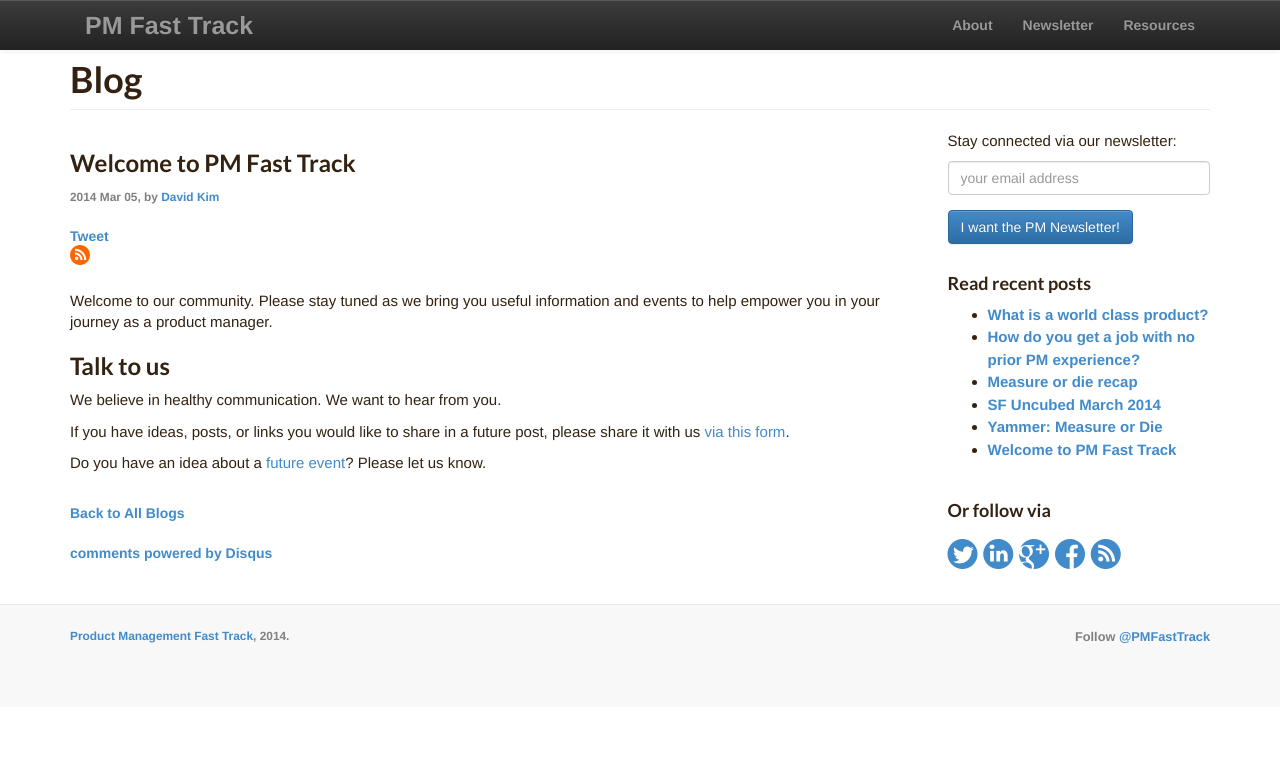
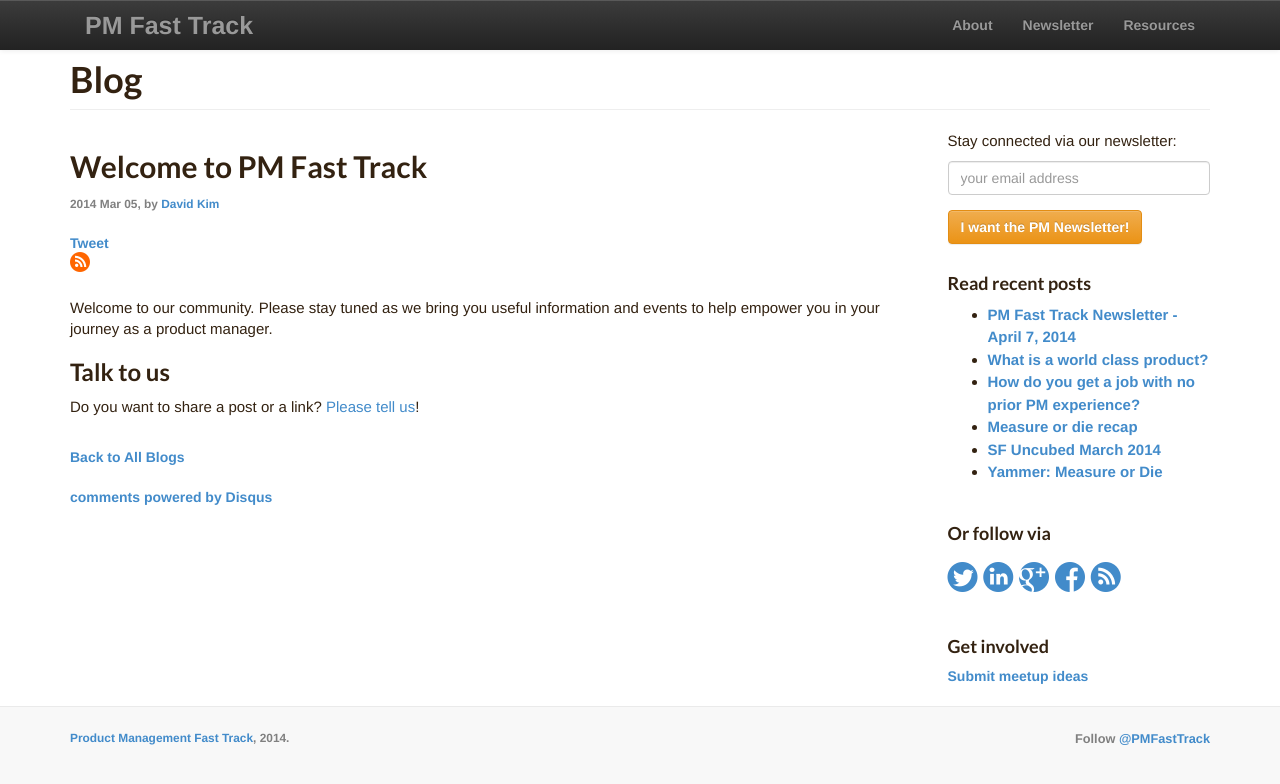
Before and after one commit to productmanagers/productmanagers.github.io, a Jekyll site: the page built from blog/_posts/2014-03-05-welcome-to-pm-fast-track.md, in a window 1280 px wide. Shown: the top 784 px of the page. Built offline with Jekyll 4.4.1, drawn with Linux system fonts in a browser that asks for light colours; nearby versions of some CDN libraries; comment, search, counter and statistics services are not loaded.

Commit message:
new post

```diff
--- a/_includes/mailchimp
+++ b/_includes/mailchimp
@@ -7,7 +7,7 @@
     <!-- real people should not fill this in and expect good things - do not remove this or risk form bot signups-->
     <div style="position: absolute; left: -5000px;"><input type="text" name="b_f42de1024ad6e1711b562476f_85ebd946c3" value=""></div>
   </div>
-    <button type="submit" class="btn btn-primary" name="subscribe" id="mc-embedded-subscribe">I want the PM Newsletter!</button>
+    <button type="submit" class="btn btn-warning" name="subscribe" id="mc-embedded-subscribe"><strong>I want the PM Newsletter!</strong></button>
 </form>
 
 <!--End mc_embed_signup-->
--- a/_includes/mailchimp_inline
+++ b/_includes/mailchimp_inline
@@ -9,7 +9,7 @@
 
     <div style="position: absolute; left: -5000px;"><input type="text" name="b_f42de1024ad6e1711b562476f_85ebd946c3" value=""></div>
 
-    <button type="submit" class="btn btn-warning" name="subscribe" id="mc-embedded-subscribe">I want the PM Newsletter!</button>
+    <button type="submit" class="btn btn-warning" name="subscribe" id="mc-embedded-subscribe"><strong>I want the PM Newsletter!</strong></button>
 
   </form>
 </div>
--- a/_layouts/post.html
+++ b/_layouts/post.html
@@ -10,7 +10,7 @@
     </div>
 
     <div class="col-lg-9 col-sm-8">
-      <h3>{{page.title}}</h3>
+      <h2>{{page.title}}</h2>
       <small style='color: gray;'>{{page.date | date: "%Y %b %d"}},
         {% if page.author %}
           by {{page.author}}
@@ -26,11 +26,7 @@
 
       <h3>Talk to us</h3>
 
-      <p>We believe in healthy communication. We want to hear from you.</p>
-
-      <p>If you have ideas, posts, or links you would like to share in a future post, please share it with us <a target="_" href="http://goo.gl/OIsy17">via this form</a>.</p>
-
-      <p>Do you have an idea about a <a target="_" href="http://goo.gl/OnxAj2">future event</a>? Please let us know.</p>
+      <p>Do you want to share a post or a link? <a target="_" href="http://goo.gl/OIsy17">Please tell us</a>!</p>
 
     <br />
       <a href="{{BASE_PATH}}/blog/index.html">Back to All Blogs</a>
@@ -50,6 +46,10 @@
       <br />
       <h4>Or follow via</h4>
       {% include ss-icons.html %}
+
+      <br />
+      <h4>Get involved</h4>
+      <a target="out" href="http://goo.gl/OnxAj2">Submit meetup ideas</a>
     </div>
 
   </div>
--- a/blog/feed.xml
+++ b/blog/feed.xml
@@ -1,6 +1,6 @@
 ---
 layout: none
-title: "Product Management Blog"
+title: "Product Management Newsletter"
 description: "PM Fast Track Blog"
 ---
 
--- a/blog/index.html
+++ b/blog/index.html
@@ -21,11 +21,7 @@
 
 <h3>Talk to us</h3>
 
-<p>We believe in healthy communication. We want to hear from you.</p>
-
-<p>If you have ideas, posts, or links you would like to share in a future post, please share it with us <a target="_" href="http://goo.gl/OIsy17">via this form</a>.</p>
-
-<p>Do you have an idea about a <a target="_" href="http://goo.gl/OnxAj2">future event</a>? Please let us know.</p>
+<p>Do you want to share a post or a link? <a target="_" href="http://goo.gl/OIsy17">Please tell us</a>!</p>
 
 <br />
 
```
Also changed, not shown: blog/_posts/2014-04-07-weekly01.md (added, +30 -0 lines).
